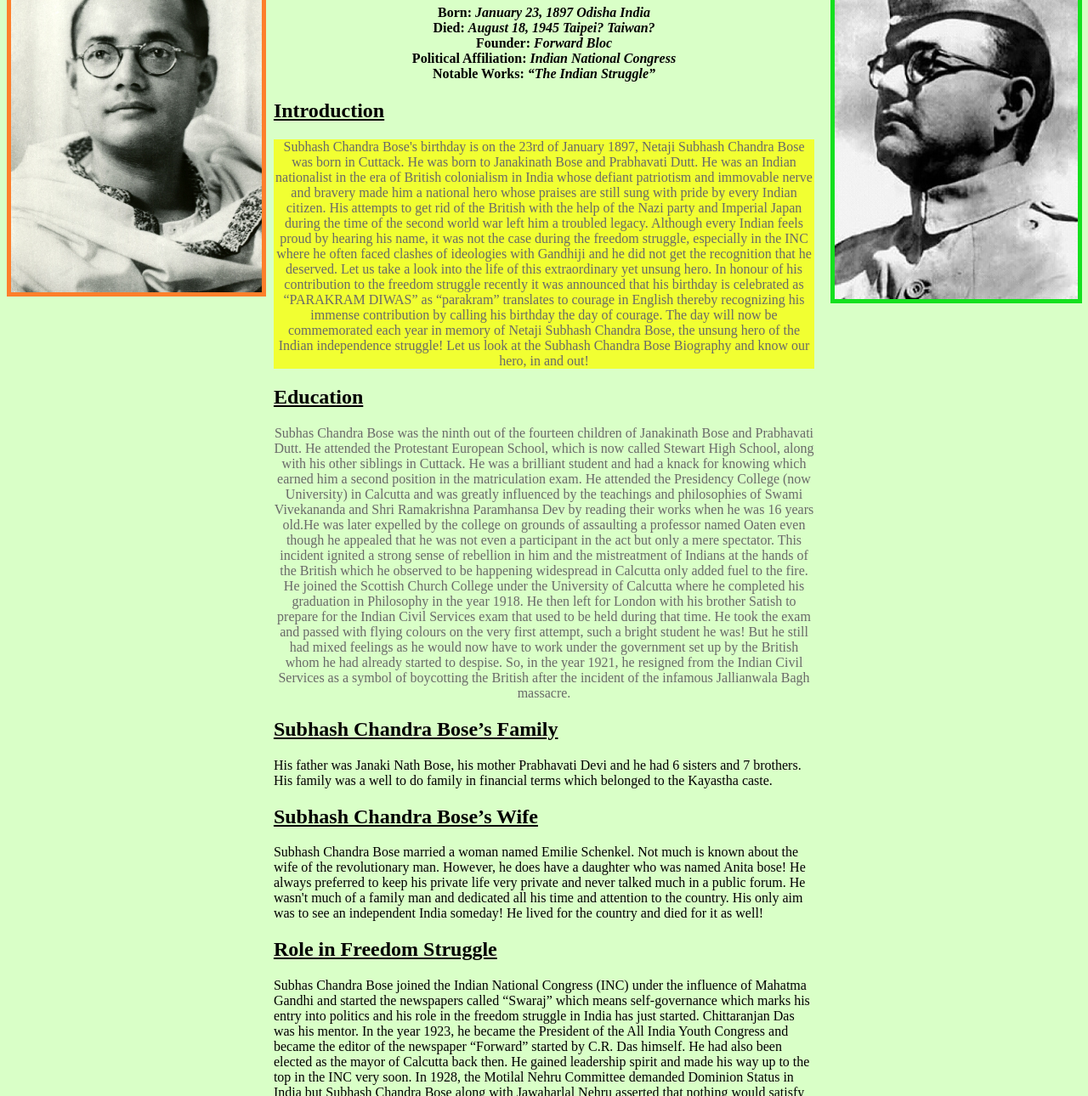
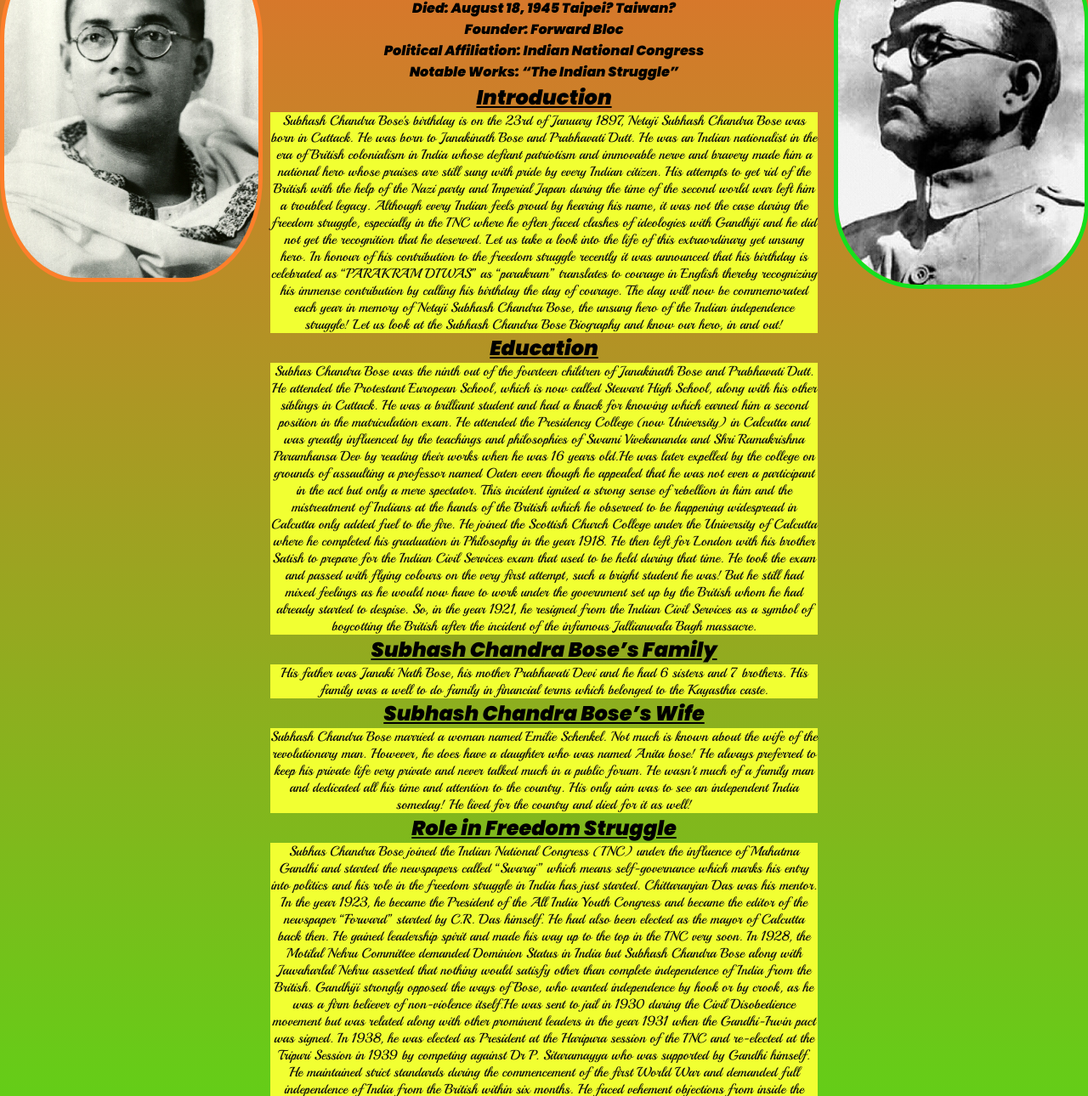
Before and after one commit to MAK-WD/HTML-CSS-PRACTICE-PROJECTS, a plain HTML site: page PROJECT-1/index.html in a window 1280 px wide. Shown: the part 76-1366 px from the top of the page at 85% size. Drawn offline with Linux system fonts and the light colour scheme.

Commit message:
Update style.css

```diff
--- a/PROJECT-1/style.css
+++ b/PROJECT-1/style.css
@@ -1,7 +1,17 @@
 *{
-    background-color: rgb(217, 255, 199);
+    margin: 0;
+    padding: 0;
 }
+.container{
+    background: linear-gradient(rgb(221, 115, 44),rgb(67, 230, 18));
+    background-size: cover;
+    height: auto;
 
+}
+html{
+    scrollbar-width: thin;
+    scrollbar-color: red,green;
+}
 #right_div{
 
     width: 23.33%;
@@ -15,7 +25,6 @@
 #middle_div{
     width: 50.33%;
     margin: auto;
-
 }
 #img1{
     text-align: center;
@@ -25,31 +34,67 @@
 }
 #pic1{
     border: 5px solid rgb(20, 224, 30);
+    border-radius: 100px;
     width: 97%;
   }
 #pic2{
     border: 5px solid rgb(253, 127, 43);
-    width: 100%
+    border-radius: 30%;
+    width: 100%;
   }
 
 h1{
     text-align: center;
-    font-family: -apple-system, BlinkMacSystemFont, 'Segoe UI', Roboto, Oxygen, Ubuntu, Cantarell, 'Open Sans', 'Helvetica Neue', sans-serif;
+    font-family: 'Poppins', sans-serif;
+
     font-weight: 200;
-    color: brown;
+    color: rgb(247, 241, 241);
 }
 h4{
     text-align: center;
+    font-family: 'Poppins', sans-serif;
+}
+h2{
+    text-align: center;
+    font-family: 'Poppins', sans-serif;
 }
 #p1{
-    color: dimgrey;
+    color: rgb(12, 12, 12);
     text-align: center;
     background-color: rgb(241, 255, 50);
-}
+        font-family: 'Playball', cursive;
+    }
 #p2{
-    color: dimgrey;
+    color: rgb(12, 12, 12);
     text-align: center;
-}
+    background-color: rgb(241, 255, 50);
+        font-family: 'Playball', cursive;
+    }
+#p3{
+    color: rgb(12, 12, 12);
+    text-align: center;
+    background-color: rgb(241, 255, 50);
+        font-family: 'Playball', cursive;
+    }
+#p4{
+    color: rgb(12, 12, 12);
+    text-align: center;
+    background-color: rgb(241, 255, 50);
+        font-family: 'Playball', cursive;
+    }
+#p5{
+    color: rgb(12, 12, 12);
+    text-align: center;
+    background-color: rgb(241, 255, 50);
+        font-family: 'Playball', cursive;
+    }
+#p6{
+    color: rgb(12, 12, 12);
+    text-align: center;
+    background-color: rgb(241, 255, 50);
+        font-family: 'Playball', cursive;
+    }
+
 #con1{
     width: 50%;
     background-color: blue;
```
